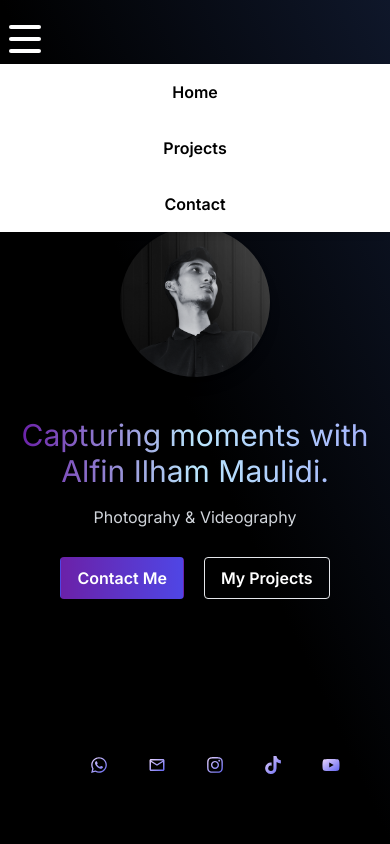
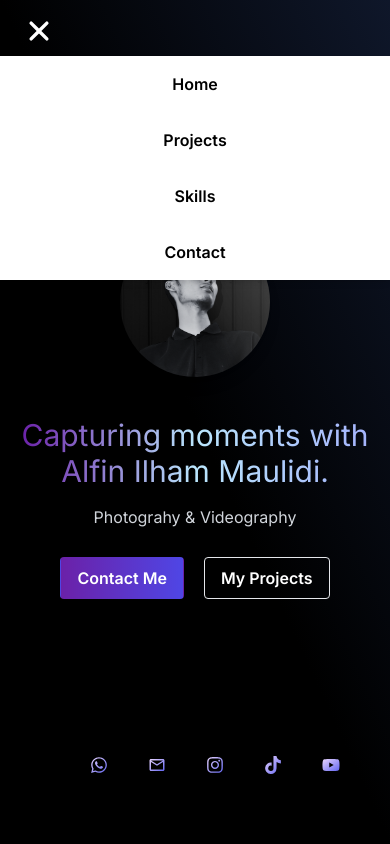
Before and after one commit to zidanhafiz/Alfin-Portfolio, a Next.js app: page / in a window 390 px wide. Both pictures are taken after a click on the element 25 px from the left and 39 px from the top of the page. Shown: the top 844 px of the page. Built offline with nearby package versions, Linux system fonts and the light colour scheme; grey boxes are pictures that could not be loaded.

Commit message:
Fix navbar and hamburger icon

```diff
--- a/components/Hamburger.tsx
+++ b/components/Hamburger.tsx
@@ -1,16 +1,20 @@
+'use client';
+import { AnimatePresence, motion } from 'framer-motion';
+import { HiMenuAlt2 } from 'react-icons/hi';
+import { IoClose } from 'react-icons/io5';
+
 type HamburgerProps = {
   showMenuToggle: () => void;
+  isShow: boolean;
 };
 
-const Hamburger = ({ showMenuToggle }: HamburgerProps) => {
+const Hamburger = ({ showMenuToggle, isShow }: HamburgerProps) => {
   return (
     <div
-      className='md:hidden flex flex-col gap-y-2 w-fit p-2 cursor-pointer border border-transparent rounded-md transition hover:border-white'
+      className='md:hidden text-4xl w-fit p-1 cursor-pointer border border-transparent rounded-md transition hover:border-white'
       onClick={showMenuToggle}
     >
-      <div className='h-1 w-8 rounded-sm bg-white'></div>
-      <div className='h-1 w-8 rounded-sm bg-white'></div>
-      <div className='h-1 w-8 rounded-sm bg-white'></div>
+      {isShow ? <IoClose /> : <HiMenuAlt2 />}
     </div>
   );
 };
--- a/components/Navbar.tsx
+++ b/components/Navbar.tsx
@@ -1,8 +1,8 @@
 'use client';
 import { useState } from 'react';
 import Hamburger from './Hamburger';
-import { motion, AnimatePresence } from 'framer-motion';
-import clsx from 'clsx';
+import { motion, AnimatePresence, useScroll, useMotionValueEvent } from 'framer-motion';
+import { clsx } from 'clsx';
 import { containerVariants, itemsVariants_2 } from '@/utils/variants';
 
 type MenuList = {
@@ -20,6 +20,10 @@ const menuList: MenuList[] = [
     link: '#projects',
   },
   {
+    name: 'Skills',
+    link: '#skills',
+  },
+  {
     name: 'Contact',
     link: '#contact',
   },
@@ -27,23 +31,39 @@ const menuList: MenuList[] = [
 
 const Navbar = () => {
   const [isShow, setIsShow] = useState<boolean>(false);
+  const [isScroll, setIsScroll] = useState<boolean>(false);
+  const { scrollY } = useScroll();
 
   const showMenuToggle = () => {
     setIsShow(!isShow);
   };
 
+  useMotionValueEvent(scrollY, 'change', (latest) => {
+    if (latest > 90) return setIsScroll(true);
+    return setIsScroll(false);
+  });
+
   return (
+    <header
+      className={clsx(
+        isScroll && 'bg-black',
+        'w-full fixed top-0 py-2 px-4 md:pt-10 md:pb-7 z-50 transition'
+      )}
+    >
       <motion.nav
         variants={containerVariants}
         initial='hidden'
         animate='inView'
       >
         {/* Navbar in mobile view */}
-      <Hamburger showMenuToggle={showMenuToggle} />
+        <Hamburger
+          showMenuToggle={showMenuToggle}
+          isShow={isShow}
+        />
         <AnimatePresence>
           {isShow && (
             <motion.ul
-            className='md:hidden inset-x-0 absolute flex flex-col text-center text-black font-semibold shadow-md top-16'
+              className='md:hidden inset-x-0 absolute flex flex-col text-center text-black font-semibold shadow-md top-14'
               variants={containerVariants}
               initial='hidden'
               animate='inView'
@@ -82,10 +102,8 @@ const Navbar = () => {
               transition={{ duration: 0.7 }}
             >
               <a
+                className='pb-1 border-b border-transparent hover:border-white hover:border-b transition'
                 href={menu.link}
-              className={clsx(
-                'px-3 py-1 rounded-md transition-colors hover:bg-white hover:text-black'
-              )}
               >
                 {menu.name}
               </a>
@@ -93,6 +111,7 @@ const Navbar = () => {
           ))}
         </motion.ul>
       </motion.nav>
+    </header>
   );
 };
 
```
Lines whose indentation alone changed are shown as unchanged.
